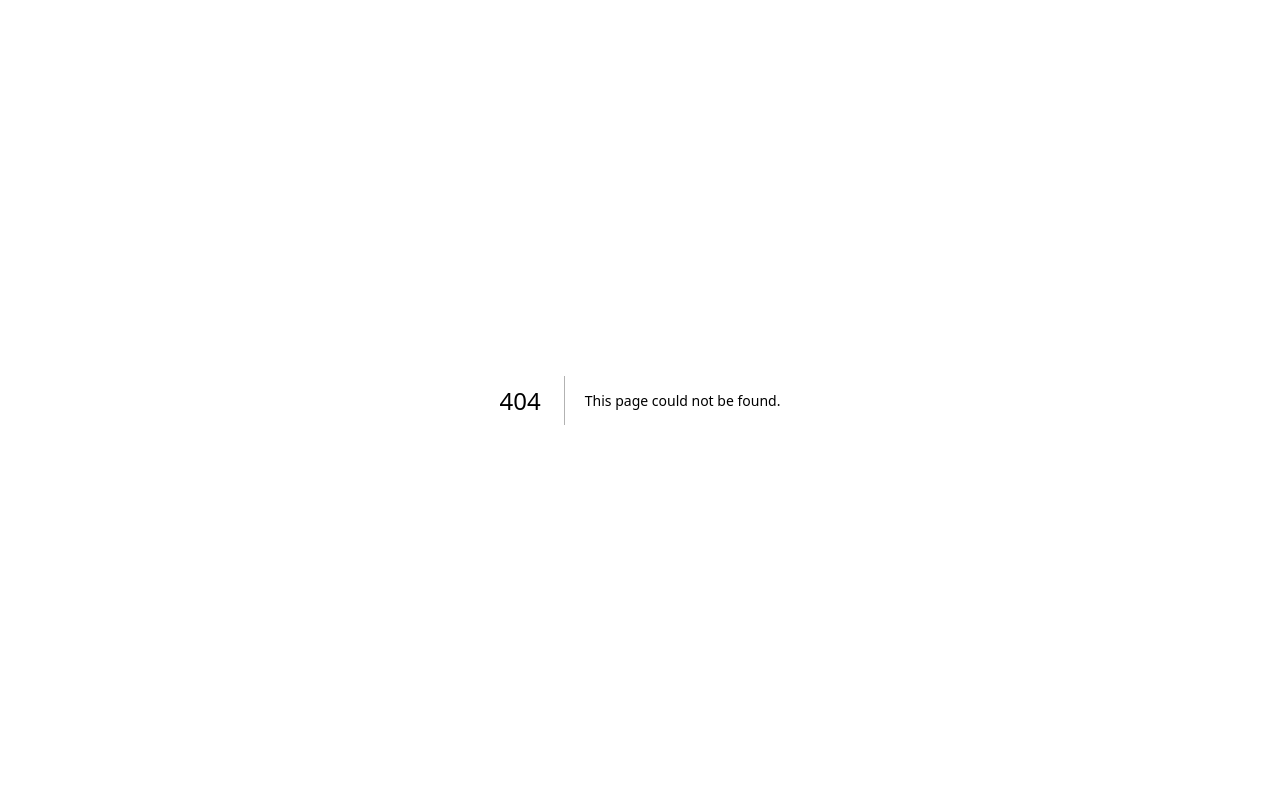
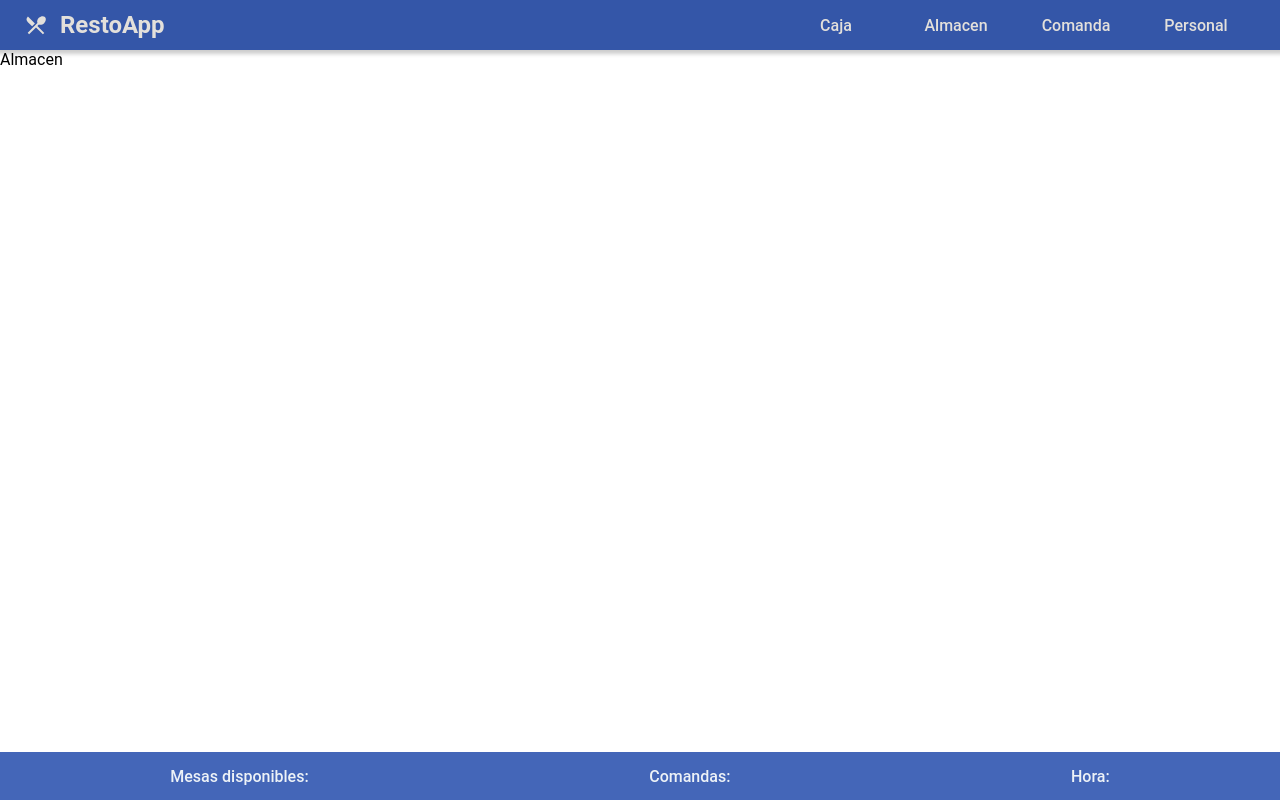
Before and after one commit to martinalbrnz/resto-front, a Next.js app: page /almacen in a window 1280 px wide. Before the commit this address had no page. Built offline with nearby package versions, Linux system fonts and the light colour scheme.

Commit message:
Fix layout to match all routes
- Fix Head title to persist between routes
- Add basic navigation components

```diff
--- a/components/Layout/index.tsx
+++ b/components/Layout/index.tsx
@@ -1,3 +1,4 @@
+import Head from "next/head";
 import React from "react";
 import Footer from "./Footer";
 import Header from "./Header";
@@ -9,6 +10,12 @@ export interface layoutProps {
 const Layout = ({ children }: layoutProps) => {
   return (
     <>
+      <Head>
+        <title>Resto App</title>
+        <meta name="description" content="Resto App Next.js" />
+        <meta name="viewport" content="width=device-width, initial-scale=1" />
+        <link rel="icon" href="/favicon.ico" />
+      </Head>
       <Header />
       <main className={styles.main}>{children}</main>
       <Footer />
--- a/pages/_app.tsx
+++ b/pages/_app.tsx
@@ -1,6 +1,11 @@
-import '../styles/globals.scss';
-import type { AppProps } from 'next/app';
+import type { AppProps } from "next/app";
+import { Layout } from "../components";
+import "../styles/globals.scss";
 
 export default function App({ Component, pageProps }: AppProps) {
-  return <Component {...pageProps} />;
+  return (
+    <Layout>
+      <Component {...pageProps} />
+    </Layout>
+  );
 }
--- /dev/null
+++ b/pages/almacen/index.tsx
@@ -0,0 +1,5 @@
+const Almacen = () => {
+  return <div>Almacen</div>;
+};
+
+export default Almacen;
--- /dev/null
+++ b/pages/caja/index.tsx
@@ -0,0 +1,5 @@
+const Caja = () => {
+  return <div>Caja</div>;
+};
+
+export default Caja;
--- /dev/null
+++ b/pages/comandas/index.tsx
@@ -0,0 +1,5 @@
+const Comanda = () => {
+  return <div>Comands</div>;
+};
+
+export default Comanda;
--- /dev/null
+++ b/pages/personal/index.tsx
@@ -0,0 +1,5 @@
+const Personal = () => {
+  return <div>Personal</div>;
+};
+
+export default Personal;
```
Also changed, not shown: pages/index.tsx (+1 -15 lines), pages/almacen/almacen.module.scss (added), pages/caja/caja.module.scss (added), pages/comandas/comandas.module.scss (added), pages/personal/personal.module.scss (added).
